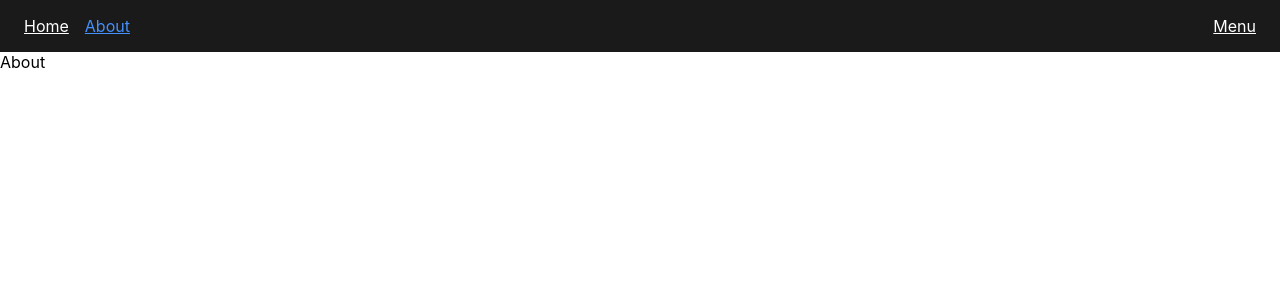
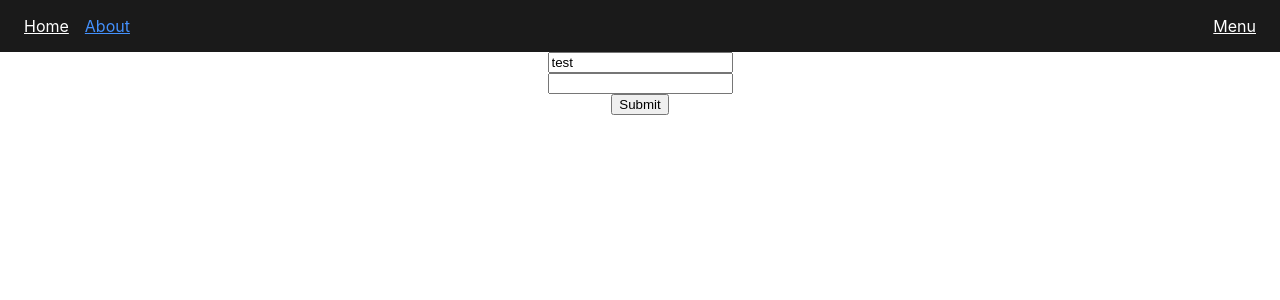
Before and after one commit to Javimtib92/my-app, a React (Create React App) app: page /about in a window 1280 px wide. Shown: the top 300 px of the page. Built offline with nearby package versions, Linux system fonts and the light colour scheme.

Commit message:
Implement react-hook-form and a login form example in about page

```diff
--- a/package.json
+++ b/package.json
@@ -4,16 +4,19 @@
   "private": true,
   "dependencies": {
     "@craco/craco": "^6.0.0",
+    "@hookform/resolvers": "^1.3.2",
     "@testing-library/jest-dom": "^5.11.4",
     "@testing-library/react": "^11.1.0",
     "@testing-library/user-event": "^12.1.10",
     "prop-types": "^15.7.2",
     "react": "^17.0.1",
     "react-dom": "^17.0.1",
+    "react-hook-form": "^6.14.0",
     "react-query": "^3.5.11",
     "react-router-dom": "^5.2.0",
     "react-scripts": "4.0.1",
-    "web-vitals": "^0.2.4"
+    "web-vitals": "^0.2.4",
+    "yup": "^0.32.8"
   },
   "scripts": {
     "start": "craco start",
--- /dev/null
+++ b/src/components/LoginForm/LoginForm.js
@@ -0,0 +1,33 @@
+import { yupResolver } from '@hookform/resolvers/yup'
+import { Flex } from '@ui'
+import { useForm } from 'react-hook-form'
+import * as yup from 'yup'
+
+const schema = yup.object().shape({
+  username: yup.string().required(),
+  password: yup
+    .string()
+    .required('No password provided.')
+    .min(8, 'Password is too short - should be 8 chars minimum.')
+    .matches(/[a-zA-Z]/, 'Password can only contain Latin letters.'),
+})
+
+export default function LoginForm() {
+  const { register, handleSubmit, errors } = useForm({
+    resolver: yupResolver(schema),
+  })
+  const onSubmit = (data) => console.log(data)
+
+  return (
+    <form onSubmit={handleSubmit(onSubmit)}>
+      <Flex dir="column" align="center">
+        <input name="username" defaultValue="test" ref={register} />
+        {errors.username && <span>{errors.username.message}</span>}
+        <input name="password" ref={register({ required: true })} />
+        {errors.password && <span>{errors.password.message}</span>}
+
+        <input type="submit" />
+      </Flex>
+    </form>
+  )
+}
--- a/src/pages/About.js
+++ b/src/pages/About.js
@@ -1,3 +1,5 @@
+import LoginForm from '@components/LoginForm/LoginForm'
+
 export default function About() {
-  return 'About'
+  return <LoginForm />
 }
```
Also changed, not shown: 1 other file (tests, documents, lock files or other folders).
